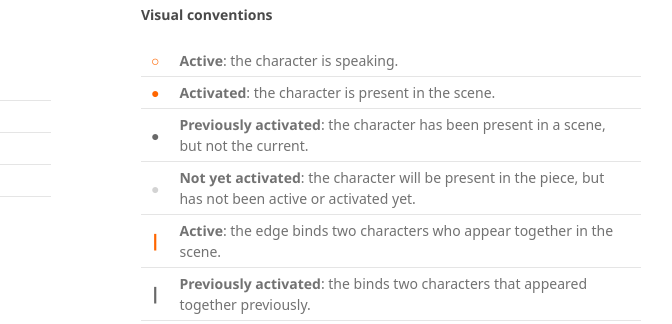
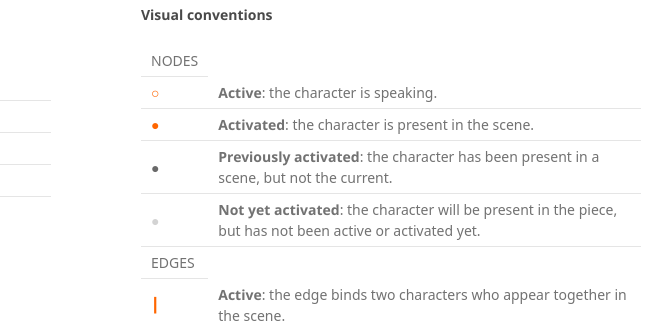
Before and after one commit to maladesimaginaires/intnetviz, a plain HTML site: page help.html in a window 1280 px wide. Shown: the part 263-587 px from the top of the page, 429-1101 px from the left. Drawn offline with Linux system fonts and the light colour scheme; a web font is replaced by a local one.

Commit message:
Update help.html

```diff
--- a/help.html
+++ b/help.html
@@ -43,6 +43,9 @@
         <h4>Visual conventions</h4>
         <table style="width:100%">
           <tr>
+            <td>NODES</td>
+          </tr>
+          <tr>
             <td><font color="#ff6600">&#9675;</font></td>
             <td><b>Active</b>: the character is speaking.</td>
           </tr>
@@ -57,6 +60,9 @@
           <tr>
             <td><font color="#D3D3D3">&#9679;</font></td>
             <td><b>Not yet activated</b>: the character will be present in the piece, but has not been active or activated yet.</td>
+          </tr>
+           <tr>
+            <td>EDGES</td>
           </tr>
           <tr>
             <td><font color="#ff6600">&#9475;</font></td>
```
